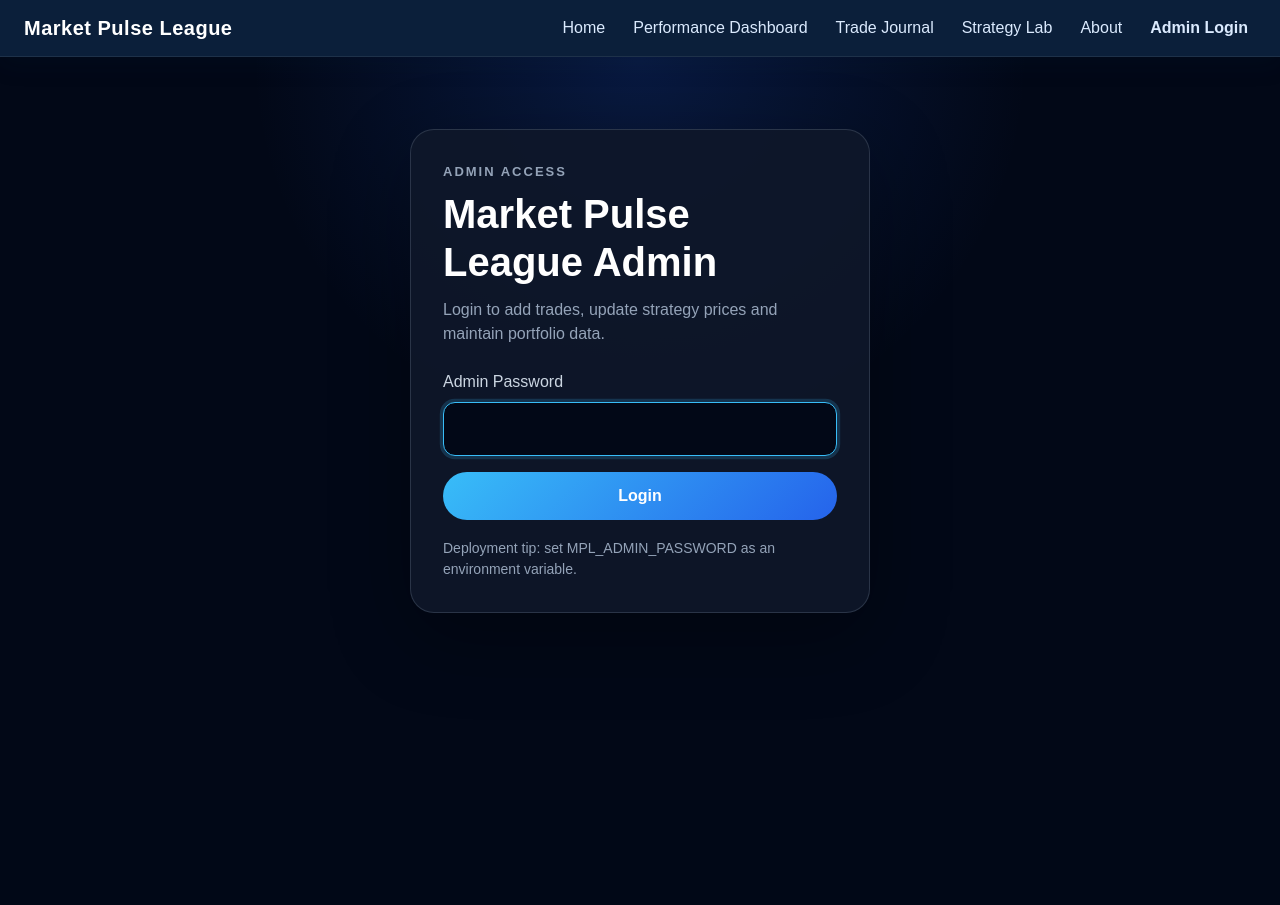
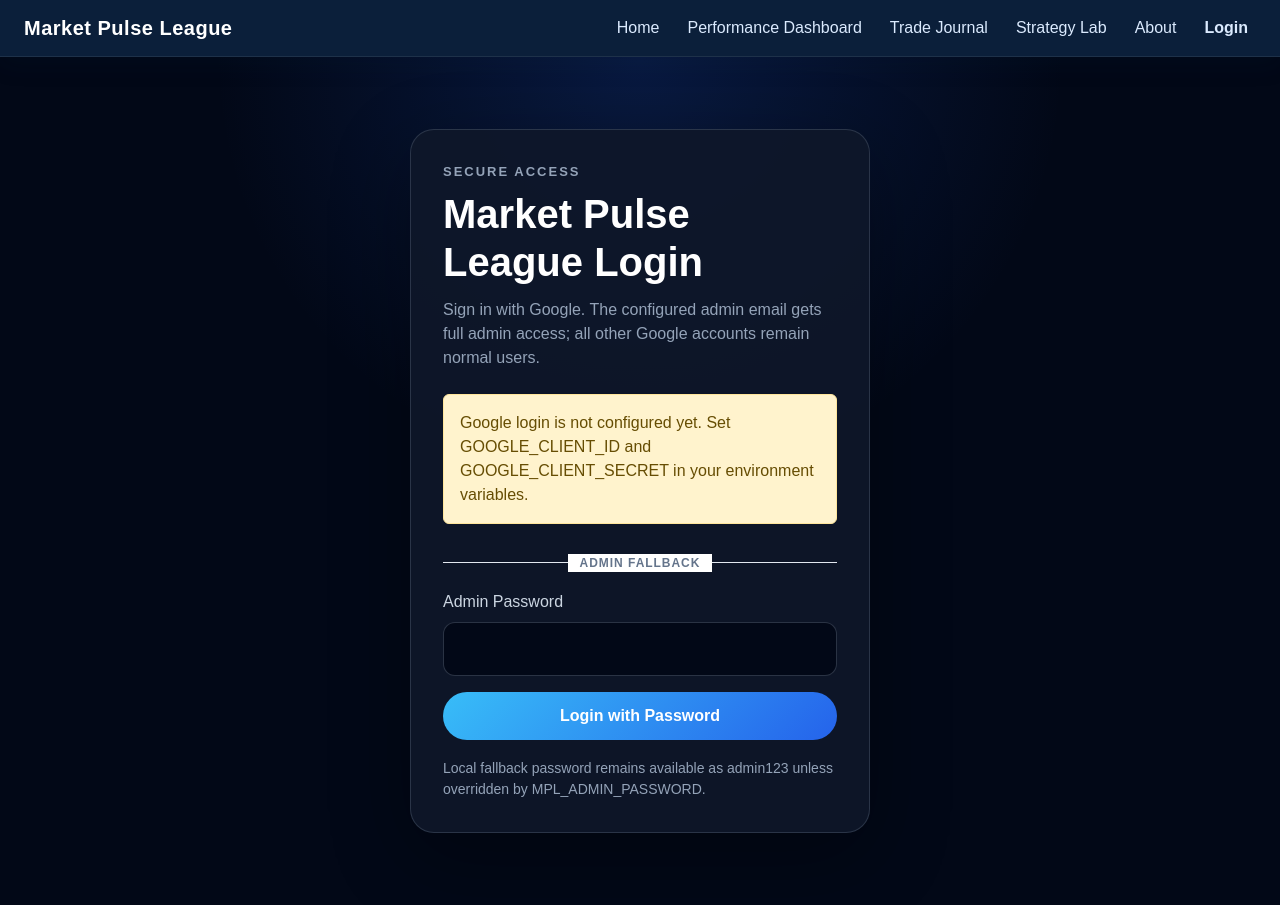
Before and after one commit to vinaykelkar/market-pulse-league, a Flask app: page /login in a window 1280 px wide. Before the commit the page ends 613 px from the top, so only its background shows below. Run offline with Flask 3, Linux system fonts and the light colour scheme.

Commit message:
added google auth login

```diff
--- a/app.py
+++ b/app.py
@@ -4,6 +4,10 @@ from functools import wraps
 
 from flask import Flask, render_template, request, redirect, url_for, session
 from werkzeug.utils import secure_filename
+from authlib.integrations.flask_client import OAuth
+
+from config import Config
+from services.user_service import upsert_google_user
 
 from services.strategy_trades_service import (
     get_strategy_lab_summary,
@@ -13,18 +17,42 @@ from services.strategy_trades_service import (
 )
 
 app = Flask(__name__)
-app.secret_key = os.environ.get("SECRET_KEY", "market-pulse-league-dev-key")
+app.config.from_object(Config)
 
-# For deployment, set this as an environment variable.
-# Example: MPL_ADMIN_PASSWORD="your-strong-password"
-ADMIN_PASSWORD = os.environ.get("MPL_ADMIN_PASSWORD", "admin123")
+oauth = OAuth(app)
 
-app.config["UPLOAD_FOLDER"] = os.path.join("static", "uploads", "chart_screenshots")
+if app.config.get("GOOGLE_CLIENT_ID") and app.config.get("GOOGLE_CLIENT_SECRET"):
+    oauth.register(
+        name="google",
+        server_metadata_url=app.config["GOOGLE_DISCOVERY_URL"],
+        client_id=app.config["GOOGLE_CLIENT_ID"],
+        client_secret=app.config["GOOGLE_CLIENT_SECRET"],
+        client_kwargs={"scope": "openid email profile"},
+    )
+
 os.makedirs(app.config["UPLOAD_FOLDER"], exist_ok=True)
 
 
+def google_login_enabled():
+    return bool(app.config.get("GOOGLE_CLIENT_ID") and app.config.get("GOOGLE_CLIENT_SECRET"))
+
+
+def get_current_user():
+    email = session.get("user_email")
+
+    if not email:
+        return None
+
+    return {
+        "email": email,
+        "name": session.get("user_name", ""),
+        "picture": session.get("user_picture", ""),
+        "role": session.get("user_role", "user"),
+    }
+
+
 def is_admin_logged_in():
-    return session.get("admin_logged_in") is True
+    return session.get("admin_logged_in") is True or session.get("user_role") == "admin"
 
 
 def require_admin(view_func):
@@ -39,8 +67,12 @@ def require_admin(view_func):
 
 
 @app.context_processor
-def inject_admin_state():
-    return {"is_admin": is_admin_logged_in()}
+def inject_auth_state():
+    return {
+        "is_admin": is_admin_logged_in(),
+        "current_user": get_current_user(),
+        "google_login_enabled": google_login_enabled(),
+    }
 
 
 # =========================================================
@@ -159,19 +191,24 @@ def contact():
 
 
 # =========================================================
-# ADMIN AUTH
+# AUTH / ADMIN AUTH
 # =========================================================
 
 @app.route("/admin/login", methods=["GET", "POST"])
 @app.route("/login", methods=["GET", "POST"])
 def admin_login():
-    error = None
+    error = session.pop("auth_error", None)
 
     if request.method == "POST":
         password = request.form.get("password", "")
 
-        if password == ADMIN_PASSWORD:
+        if password == app.config["ADMIN_PASSWORD"]:
             session["admin_logged_in"] = True
+            session["user_email"] = app.config["ADMIN_EMAIL"]
+            session["user_name"] = "Market Pulse League Admin"
+            session["user_picture"] = ""
+            session["user_role"] = "admin"
+
             next_url = session.pop("next_url", None)
             return redirect(next_url or url_for("admin_dashboard"))
 
@@ -180,11 +217,68 @@ def admin_login():
     return render_template("admin_login.html", error=error)
 
 
+@app.route("/auth/google")
+def google_login():
+    if not google_login_enabled():
+        session["auth_error"] = "Google login is not configured yet. Use admin password login for now."
+        return redirect(url_for("admin_login"))
+
+    next_url = request.args.get("next") or session.get("next_url") or request.referrer
+
+    if next_url:
+        session["next_url"] = next_url
+
+    redirect_uri = url_for("google_callback", _external=True)
+    return oauth.google.authorize_redirect(redirect_uri)
+
+
+@app.route("/auth/google/callback")
+def google_callback():
+    if not google_login_enabled():
+        session["auth_error"] = "Google login is not configured."
+        return redirect(url_for("admin_login"))
+
+    try:
+        token = oauth.google.authorize_access_token()
+        userinfo = token.get("userinfo")
+
+        if not userinfo:
+            userinfo = oauth.google.get("https://openidconnect.googleapis.com/v1/userinfo").json()
+
+        email = (userinfo.get("email") or "").strip().lower()
+        name = userinfo.get("name", "")
+        picture = userinfo.get("picture", "")
+
+        user = upsert_google_user(
+            path=app.config["USERS_CSV"],
+            email=email,
+            name=name,
+            picture=picture,
+            admin_email=app.config["ADMIN_EMAIL"],
+        )
+
+        session["user_email"] = user["email"]
+        session["user_name"] = user["name"]
+        session["user_picture"] = user["picture"]
+        session["user_role"] = user["role"]
+        session["admin_logged_in"] = user["role"] == "admin"
+
+        next_url = session.pop("next_url", None)
+
+        if user["role"] == "admin":
+            return redirect(next_url or url_for("admin_dashboard"))
+
+        return redirect(next_url or url_for("home"))
+
+    except Exception as error:
+        session["auth_error"] = f"Google login failed: {error}"
+        return redirect(url_for("admin_login"))
+
+
 @app.route("/admin/logout")
 @app.route("/logout")
 def admin_logout():
-    session.pop("admin_logged_in", None)
-    session.pop("next_url", None)
+    session.clear()
     return redirect(url_for("home"))
 
 
--- /dev/null
+++ b/services/user_service.py
@@ -0,0 +1,86 @@
+import csv
+import os
+from datetime import datetime
+
+
+USER_FIELDNAMES = [
+    "email",
+    "name",
+    "picture",
+    "role",
+    "first_login",
+    "last_login",
+]
+
+
+def _now_string():
+    return datetime.now().strftime("%Y-%m-%d %H:%M:%S")
+
+
+def ensure_users_csv(path):
+    os.makedirs(os.path.dirname(path), exist_ok=True)
+
+    if not os.path.exists(path):
+        with open(path, "w", newline="", encoding="utf-8") as file:
+            writer = csv.DictWriter(file, fieldnames=USER_FIELDNAMES)
+            writer.writeheader()
+
+
+def read_users(path):
+    ensure_users_csv(path)
+
+    with open(path, "r", newline="", encoding="utf-8") as file:
+        reader = csv.DictReader(file)
+        return list(reader)
+
+
+def write_users(path, users):
+    ensure_users_csv(path)
+
+    with open(path, "w", newline="", encoding="utf-8") as file:
+        writer = csv.DictWriter(file, fieldnames=USER_FIELDNAMES)
+        writer.writeheader()
+        for user in users:
+            writer.writerow({field: user.get(field, "") for field in USER_FIELDNAMES})
+
+
+def upsert_google_user(path, email, name, picture, admin_email):
+    if not email:
+        raise ValueError("Google login did not return an email address.")
+
+    email = email.strip().lower()
+    admin_email = (admin_email or "").strip().lower()
+    role = "admin" if email == admin_email else "user"
+    now = _now_string()
+
+    users = read_users(path)
+    existing_user = None
+
+    for user in users:
+        if user.get("email", "").strip().lower() == email:
+            existing_user = user
+            break
+
+    if existing_user:
+        existing_user["name"] = name or existing_user.get("name", "")
+        existing_user["picture"] = picture or existing_user.get("picture", "")
+        existing_user["role"] = role
+        existing_user["last_login"] = now
+    else:
+        users.append({
+            "email": email,
+            "name": name or "",
+            "picture": picture or "",
+            "role": role,
+            "first_login": now,
+            "last_login": now,
+        })
+
+    write_users(path, users)
+
+    return {
+        "email": email,
+        "name": name or "",
+        "picture": picture or "",
+        "role": role,
+    }
--- a/static/css/style.css
+++ b/static/css/style.css
@@ -2736,3 +2736,58 @@ a {
         padding: 18px 18px;
     }
 }
+/* =========================================================
+   Google Login / Auth Polish
+   ========================================================= */
+
+.google-login-btn {
+    display: flex;
+    width: 100%;
+    align-items: center;
+    justify-content: center;
+    gap: 10px;
+    padding: 13px 18px;
+    border-radius: 999px;
+    border: 1px solid #d8e1ec;
+    background: #ffffff;
+    color: #0b2344;
+    font-weight: 800;
+    text-decoration: none;
+    box-shadow: 0 12px 28px rgba(15, 35, 70, 0.06);
+    transition: transform 0.18s ease, box-shadow 0.18s ease, border-color 0.18s ease;
+}
+
+.google-login-btn:hover {
+    color: #0b2344;
+    transform: translateY(-1px);
+    border-color: #b9c8da;
+    box-shadow: 0 16px 36px rgba(15, 35, 70, 0.10);
+}
+
+.admin-login-divider {
+    position: relative;
+    margin: 26px 0 14px;
+    text-align: center;
+}
+
+.admin-login-divider::before {
+    content: "";
+    position: absolute;
+    top: 50%;
+    left: 0;
+    right: 0;
+    height: 1px;
+    background: #e2e8f0;
+}
+
+.admin-login-divider span {
+    position: relative;
+    display: inline-block;
+    padding: 0 12px;
+    background: #ffffff;
+    color: #64748b;
+    font-size: 12px;
+    font-weight: 800;
+    letter-spacing: 0.08em;
+    text-transform: uppercase;
+}
--- a/templates/admin_login.html
+++ b/templates/admin_login.html
@@ -4,9 +4,12 @@
 
 <section class="admin-auth-section">
     <div class="admin-auth-card">
-        <p class="section-eyebrow">ADMIN ACCESS</p>
-        <h1>Market Pulse League Admin</h1>
-        <p>Login to add trades, update strategy prices and maintain portfolio data.</p>
+        <p class="section-eyebrow">SECURE ACCESS</p>
+        <h1>Market Pulse League Login</h1>
+        <p>
+            Sign in with Google. The configured admin email gets full admin access;
+            all other Google accounts remain normal users.
+        </p>
 
         {% if error %}
             <div class="alert alert-danger mt-3">
@@ -14,17 +17,31 @@
             </div>
         {% endif %}
 
-        <form method="POST" class="mt-4">
+        {% if google_login_enabled %}
+            <a href="{{ url_for('google_login') }}" class="google-login-btn mt-4">
+                Continue with Google
+            </a>
+        {% else %}
+            <div class="alert alert-warning mt-4">
+                Google login is not configured yet. Set GOOGLE_CLIENT_ID and GOOGLE_CLIENT_SECRET in your environment variables.
+            </div>
+        {% endif %}
+
+        <div class="admin-login-divider">
+            <span>Admin fallback</span>
+        </div>
+
+        <form method="POST" class="mt-3">
             <label class="form-label">Admin Password</label>
-            <input type="password" name="password" class="form-control admin-password-input" required autofocus>
+            <input type="password" name="password" class="form-control admin-password-input" required>
 
             <button type="submit" class="admin-primary-btn mt-3">
-                Login
+                Login with Password
             </button>
         </form>
 
         <small class="admin-help-text">
-            Deployment tip: set MPL_ADMIN_PASSWORD as an environment variable.
+            Local fallback password remains available as admin123 unless overridden by MPL_ADMIN_PASSWORD.
         </small>
     </div>
 </section>
--- a/templates/base.html
+++ b/templates/base.html
@@ -83,13 +83,24 @@
                                 <li><a class="dropdown-item" href="/strategy-mobile">Strategy Mobile</a></li>
                                 <li><a class="dropdown-item" href="/equity">Legacy Equity</a></li>
                                 <li><hr class="dropdown-divider"></li>
-                                <li><a class="dropdown-item" href="/admin/logout">Logout</a></li>
+                                <li><a class="dropdown-item" href="/logout">Logout</a></li>
+                            </ul>
+                        </li>
+                    {% elif current_user %}
+                        <li class="nav-item dropdown">
+                            <a class="nav-link dropdown-toggle admin-nav-link" href="#" role="button" data-bs-toggle="dropdown">
+                                {{ current_user.name or current_user.email }}
+                            </a>
+                            <ul class="dropdown-menu dropdown-menu-dark dropdown-menu-end">
+                                <li><span class="dropdown-item-text">{{ current_user.email }}</span></li>
+                                <li><hr class="dropdown-divider"></li>
+                                <li><a class="dropdown-item" href="/logout">Logout</a></li>
                             </ul>
                         </li>
                     {% else %}
                         <li class="nav-item">
-                            <a class="nav-link admin-nav-link" href="/admin/login">
-                                Admin Login
+                            <a class="nav-link admin-nav-link" href="/login">
+                                Login
                             </a>
                         </li>
                     {% endif %}
```
Also changed, not shown: config.py (added, +35 -0 lines).
